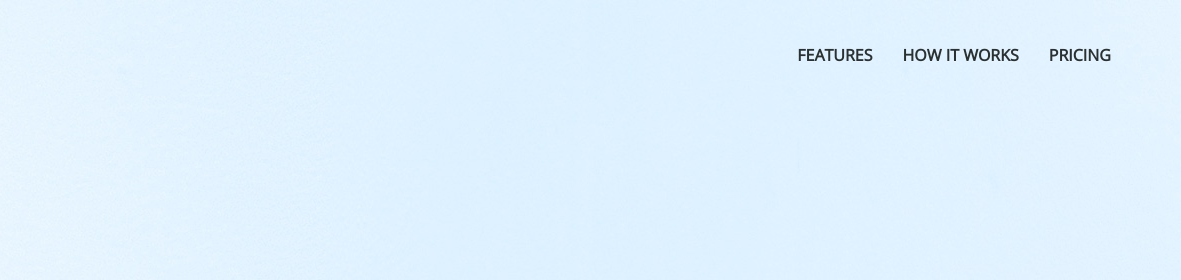
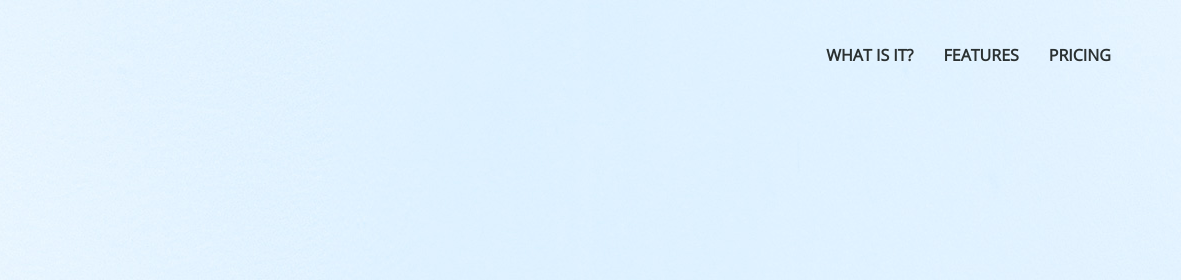
Before and after one commit to mikroio/web-site, a plain HTML site: page index.html in a window 1280 px wide. Shown: the top 280 px of the page, 99-1280 px from the left. Drawn offline with nearby package versions, Linux system fonts and the light colour scheme.

Commit message:
fix top links

```diff
--- a/index.html
+++ b/index.html
@@ -27,8 +27,8 @@
           </a>
         </div>
         <ul class="nav navbar-nav navbar-right">
+          <li><a href="#value-prop">What is it?</a></li>
           <li><a href="#features">Features</a></li>
-          <li><a href="#how-it-works">How it works</a></li>
           <li><a href="#pricing">Pricing</a></li>
         </ul>
       </div>
```
